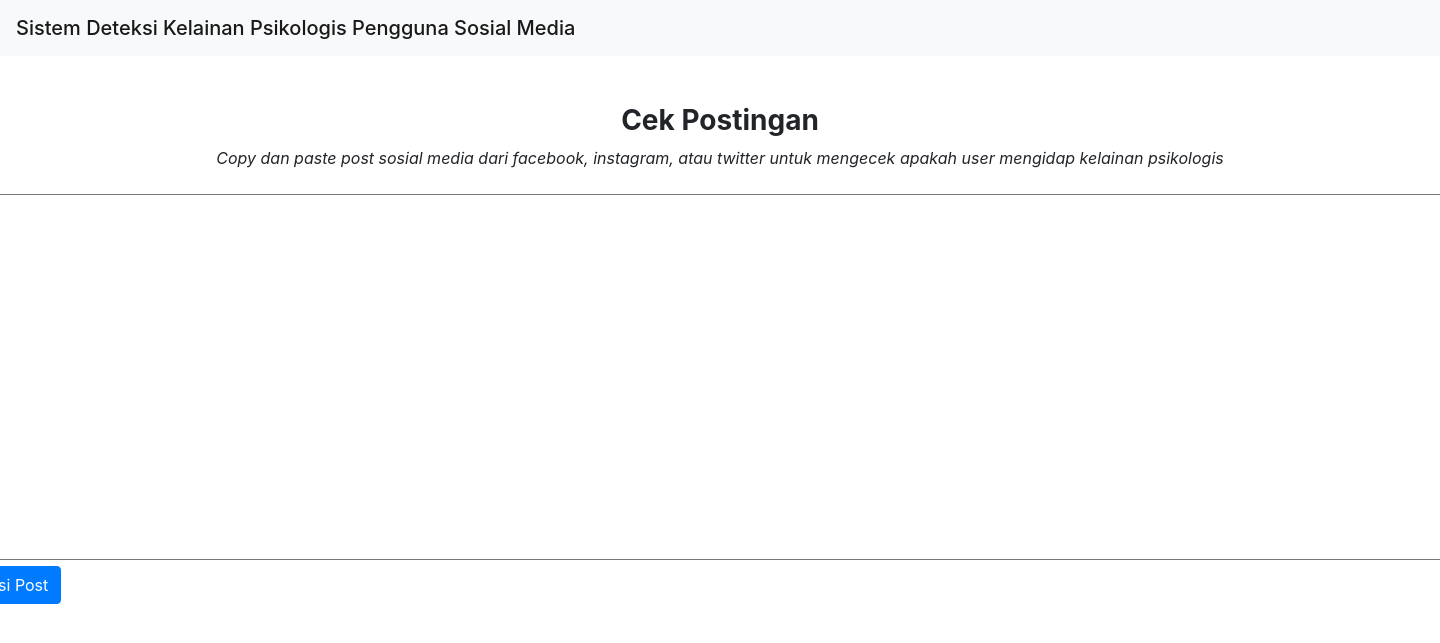
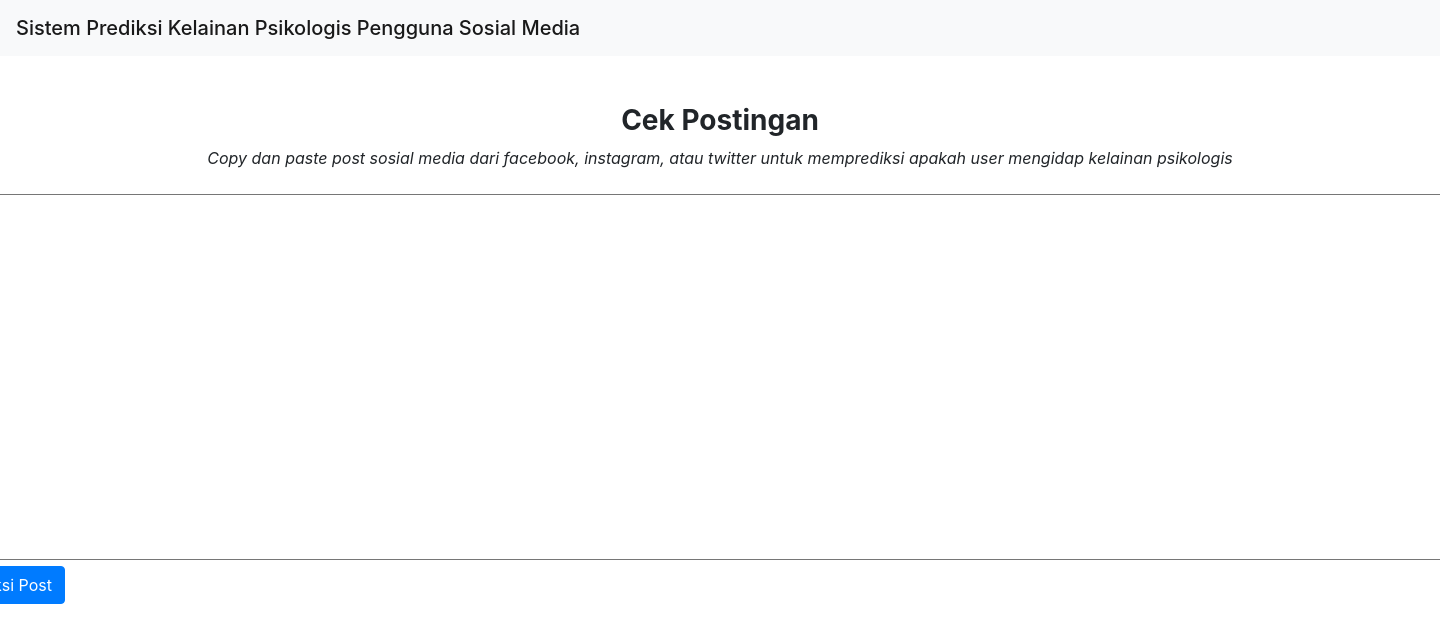
Before and after one commit to resthiana12/sdkpps.github.io, a Django app: page / in a window 1440 px wide; the page is wider, and only the part inside the window is pictured. Shown: the top 643 px of that part. Run offline with Django 3.2, Linux system fonts and the light colour scheme; parts of the project's set-up code (start-up, migrations or seed data) failed here and were passed over; some libraries are stand-ins or nearby versions.

Commit message:
add for first

```diff
--- /dev/null
+++ b/nltk.txt
@@ -0,0 +1,3 @@
+stopwords
+punkt
+words
--- /dev/null
+++ b/runtime.txt
@@ -0,0 +1 @@
+python-3.10.5
--- a/sdkpps/views.py
+++ b/sdkpps/views.py
@@ -4,16 +4,16 @@ import tensorflow as tf
 from tensorflow import keras
 from gensim.models.word2vec import Word2Vec
 from sklearn.model_selection import train_test_split
-from tensorflow.keras.utils import to_categorical
+#from tensorflow.keras.utils import to_categorical
 from keras.layers import Dense, Dropout, Conv1D, MaxPool1D, GlobalMaxPool1D, Embedding, Activation
 from keras.preprocessing.text import Tokenizer
 from keras.preprocessing.sequence import pad_sequences
 from keras.models import Sequential
 from sklearn import preprocessing
 import nltk
-nltk.download('stopwords')
-nltk.download('punkt')
-nltk.download('words')
+#nltk.download('stopwords')
+#nltk.download('punkt')
+#nltk.download('words')
 #import matplotlib.pyplot as plt
 import random
 import numpy as np
@@ -29,8 +29,8 @@ from nltk.corpus import words
 from Sastrawi.Stemmer.StemmerFactory import StemmerFactory
 import swifter
 
-model = tf.keras.models.load_model("D:/ana/sdkpps/model.h5")
-df1 = pd.read_csv('D:/ana/sdkpps/Text_Preprocessing_Depres_Suicide_990_Terbaru_Fix_3.csv').astype(str)
+model = tf.keras.models.load_model("./model.h5")
+df1 = pd.read_csv('./Text_Preprocessing_Depres_Suicide_990_Terbaru_Fix_3.csv').astype(str)
 df1.columns = ['Label', 'Post']
 df1.head()
 token = Tokenizer(2772)
@@ -39,7 +39,7 @@ token.fit_on_texts(df1['Post'])
 def ubah_text_lower(text):
     return text.lower()
 
-stop = pd.read_csv("D:/ana/sdkpps/stopwords.txt", names= ["stopwords"], header = None)
+stop = pd.read_csv("./stopwords.txt", names= ["stopwords"], header = None)
 stop_words_corpus = list(stopwords.words('indonesian'))
 stop_from_list = stop['stopwords'].to_list()
 def hapus_stopwords(post):
@@ -59,7 +59,7 @@ def preprocess_filtered(post):
 def tokenkan(text):
     return word_tokenize(text)
 
-normalizad_word = pd.read_excel("D:/ana/sdkpps/normalisasi.xlsx")
+normalizad_word = pd.read_excel("./normalisasi.xlsx")
 normalizad_word_dict = {}
 for index, row in normalizad_word.iterrows():
     if row[0] not in normalizad_word_dict:
--- a/templates/index.html
+++ b/templates/index.html
@@ -8,23 +8,23 @@
     <!-- Bootstrap CSS -->
     <link rel="stylesheet" href="https://stackpath.bootstrapcdn.com/bootstrap/4.5.2/css/bootstrap.min.css" integrity="sha384-JcKb8q3iqJ61gNV9KGb8thSsNjpSL0n8PARn9HuZOnIxN0hoP+VmmDGMN5t9UJ0Z" crossorigin="anonymous">
 
-    <title>SDKPPSM</title>
+    <title>SPKPPSM</title>
   </head>
 <body>
   <!-- Navbar -->
   <nav class="navbar navbar-light bg-light">
-    <span class="navbar-brand mb-0 h1">Sistem Deteksi Kelainan Psikologis Pengguna Sosial Media</span>
+    <span class="navbar-brand mb-0 h1">Sistem Prediksi Kelainan Psikologis Pengguna Sosial Media</span>
   </nav>
 
 	 <div class='container-fluid mt-5 text-center'>
 		<h3 class="font-weight-bold">Cek Postingan</h3>
-		<i>Copy dan paste post sosial media dari facebook, instagram, atau twitter untuk mengecek apakah user mengidap kelainan psikologis</i>
+		<i>Copy dan paste post sosial media dari facebook, instagram, atau twitter untuk memprediksi apakah user mengidap kelainan psikologis</i>
 	 </div>
 	 <div class="col align-self-center mt-4">
     <div class="d-flex justify-content-center">
       <form action='/classify' method='get'>
         <textarea name='text' cols="150" rows="15" style="margin: 0px; " ></textarea><br>
-          <button type='submit' class='btn btn-primary'>Deteksi Post</button>
+          <button type='submit' class='btn btn-primary'>Prediksi Post</button>
       </form>
     </div>
    </div>
```
Also changed, not shown: requirements.txt (added, +9 -0 lines), 1 other file.
